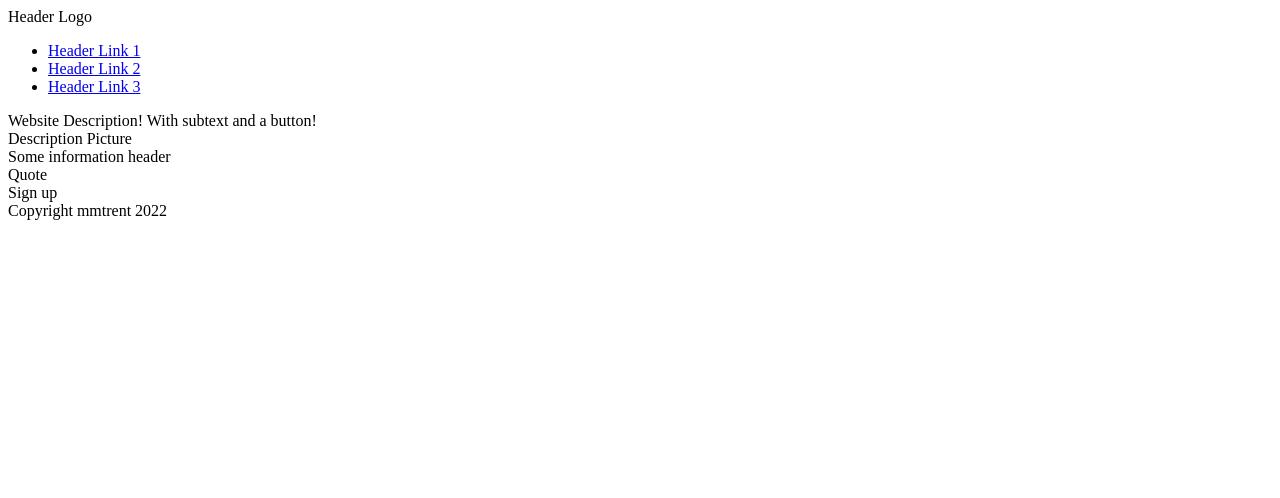
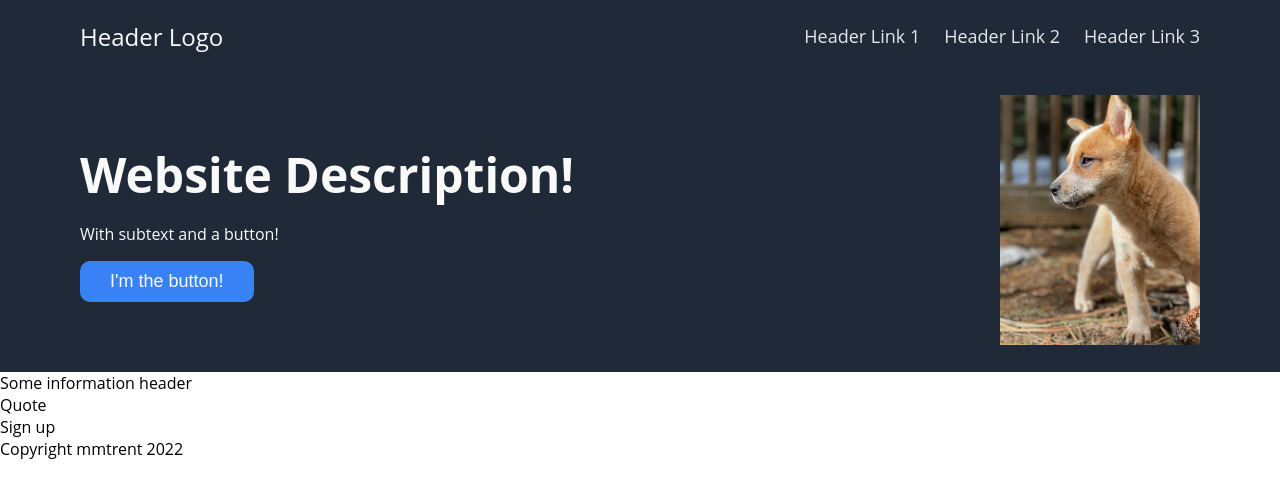
Before and after one commit to mmtrent/TOP-Landing-Page, a plain HTML site: page index.html in a window 1280 px wide. Drawn offline with Linux system fonts and the light colour scheme.

Commit message:
Add CSS styling and FlexBox formatting to landing page.

```diff
--- a/index.html
+++ b/index.html
@@ -5,10 +5,13 @@
     <meta http-equiv="X-UA-Compatible" content="IE=edge">
     <meta name="viewport" content="width=device-width, initial-scale=1.0">
     <title>Landing Page</title>
+    <link rel="stylesheet" href="style.css">
 </head>
 <body>
     <div class="header">
-        Header Logo
+        <div class="logo">
+            Header Logo
+        </div>
         <ul>
             <li><a href="#">Header Link 1</a></li>
             <li><a href="#">Header Link 2</a></li>
@@ -18,10 +21,12 @@
     <div class="content">
         <div class="upper">
             <div class="upper-left">
-                Website Description! With subtext and a button!
+                <h1>Website Description!</h1>
+                <p>With subtext and a button!</p>
+                <button>I'm the button!</button>
             </div>
             <div class="upper-right">
-                Description Picture
+                <img src="Fry001.jpg">
             </div>
         </div>
         <div class="middle">
--- a/style.css
+++ b/style.css
@@ -0,0 +1,70 @@
+body {
+    font-family: 'Open Sans', sans-serif;
+    margin: 0;
+    display: flex;
+    flex-direction: column;
+}
+
+.header {
+    height: 72px;
+    background: #1F2937;
+    color: #F9FAF8;
+    padding: 0 80px;
+    display: flex;
+    justify-content: space-between;
+    align-items: center;
+}
+
+.header .logo {
+    font-size: 24px;
+}
+
+.header ul {
+    display: flex;
+    gap: 24px;
+}
+
+a {
+    text-decoration: none;
+    color: #E5E7EB;
+    font-size: 18px;
+}
+
+ul {
+    list-style: none;
+    margin: 0;
+    padding: 0;
+}
+
+.upper {
+    background: #1F2937;
+    color: #F9FAF8;
+    padding: 0 80px;
+    height: 300px;
+    display: flex;
+    justify-content: space-between;
+    align-items: center;
+    text-align: left;
+
+}
+
+h1 {
+    font-size: 48px;
+    font-weight: extra-bold;
+    padding: 0;
+    margin: 0;
+}
+
+button {
+    color: #F9FAF8;
+    background-color: #3882f6;
+    font-size: 18px;
+    border: none;
+    border-radius: 10px;
+    padding: 10px 30px;
+}
+
+img {
+    width: 200px;
+    height: auto;
+}
```
Also changed, not shown: Fry001.jpg (added).
